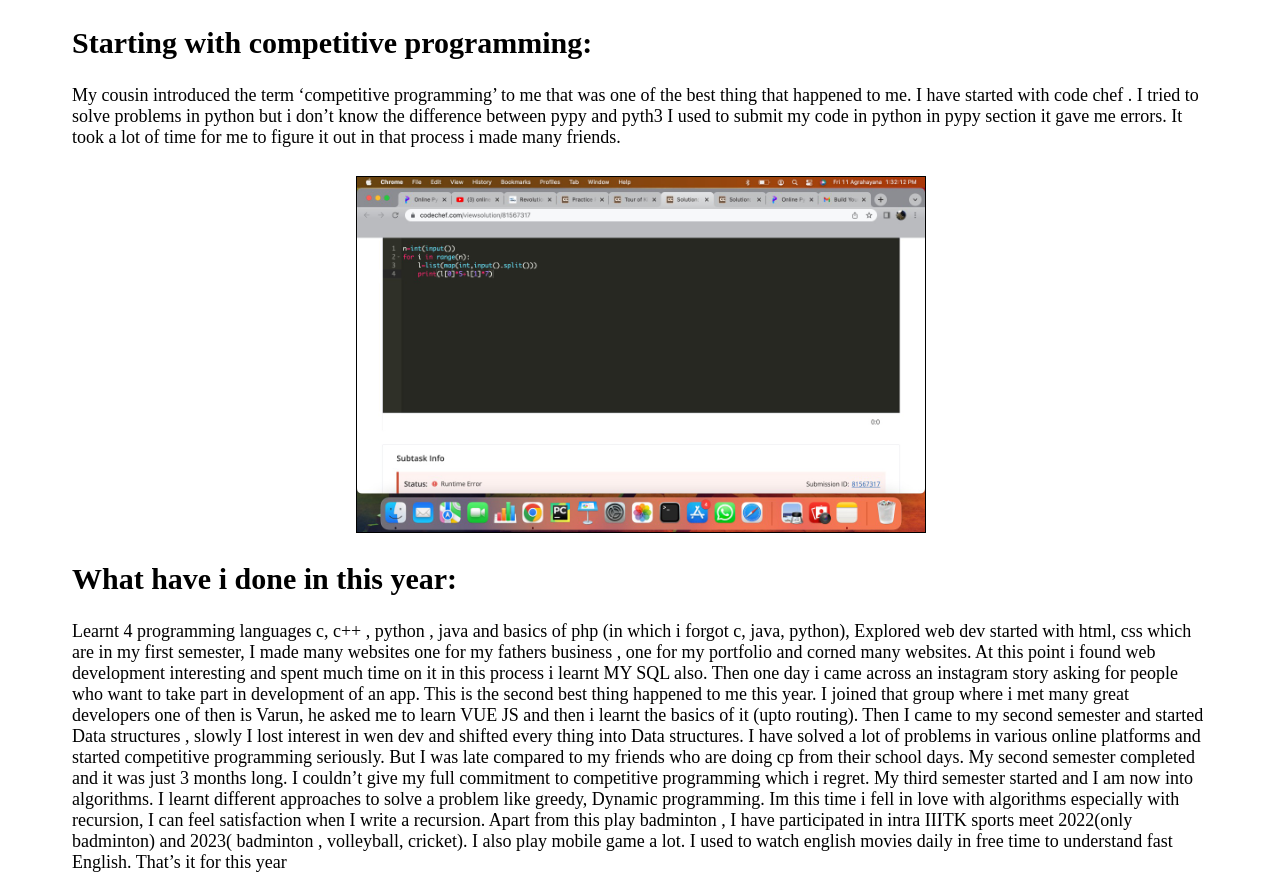
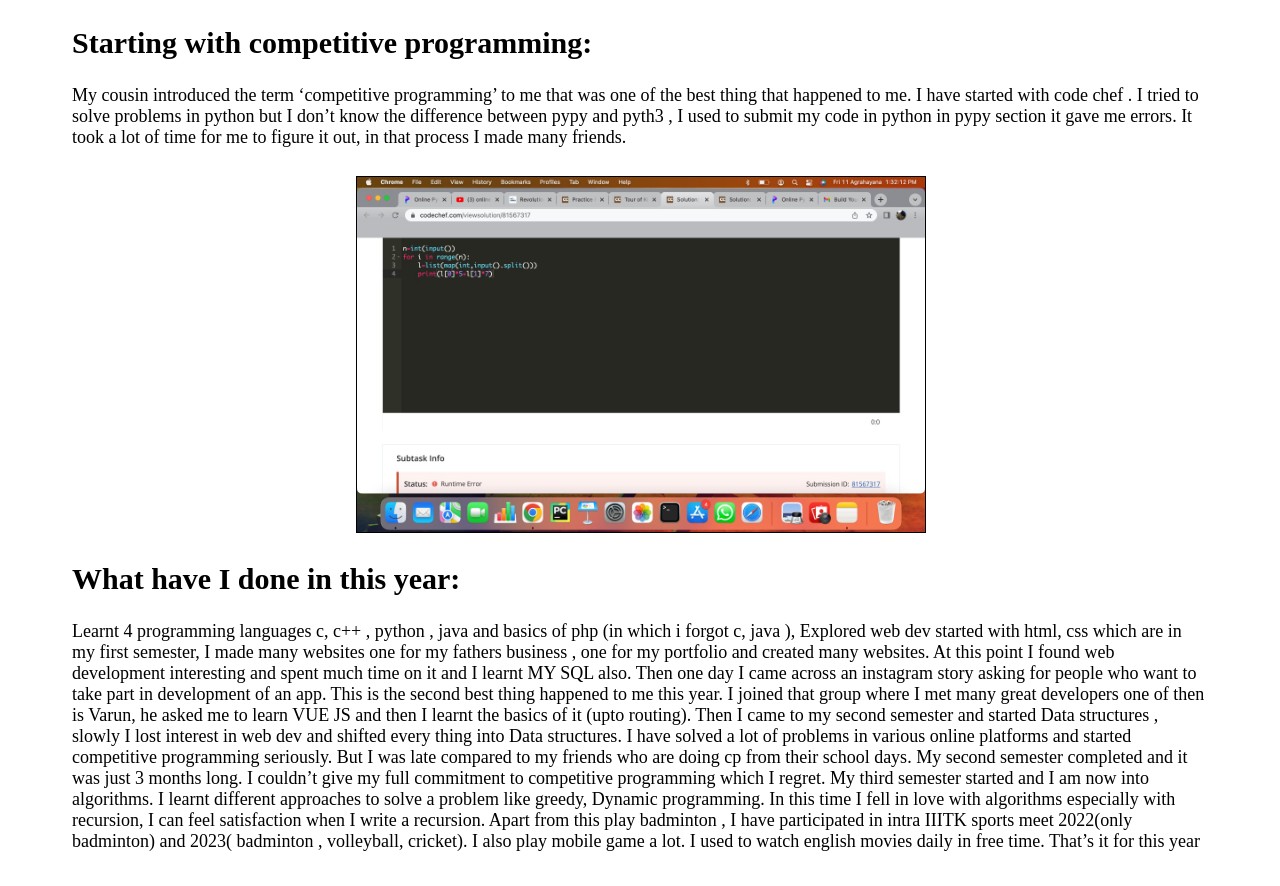
Before and after one commit to vishnusathwikreddy/vishnuwebsite, a plain HTML site: page 365days.html in a window 1280 px wide. Shown: the part 1133-2019 px from the top of the page. Drawn offline with Linux system fonts and the light colour scheme.

Commit message:
Update 365days.html

```diff
--- a/365days.html
+++ b/365days.html
@@ -9,25 +9,25 @@
     <h1 class="heading">What can 365 days do?</h1>
     <p class="paragraph">Hey guys in this blog I am going to describe my one year coding journey. Exactly one year before on 16-november-2022 I have joined in college . Before joining college I have zero knowledge on how to use computer . I have to ask my brother how to shut down my laptop. </p>
 
-       <p class="paragraph"> Let me tell me a story. Before joining college i wanted to know what a programming language is so I went to a neighbours house who knows a little bit of programming we started to write for adding two numbers in java. It took us 2 hours to write that code even after googling it.</p>
+       <p class="paragraph"> Let me tell me a story. Before joining college I wanted to know what a programming language is so I went to a neighbours house who knows a little bit of programming we started to write for adding two numbers in java. It took us 2 hours to write that code even after googling it.</p>
        <img src="firstcoding.jpg" class="codingimage"/>
        <h2 class="subheading">My journey of learning python:</h2>
-       <p class="paragraph">I came to college on 7-nov-2022 we had ten days till classes start on 16-nov. Out of enthusiasm I wanted to learn python. To learn that I took one of my previous school seniors next wave account I was allotted a room in 4th floor in meenachil hotel in iiit kottayam. At that time wifi is not available in hostel. and phones didn’t get any signals in our hostel. One day I got to know that in ground floor in one room wifi is coming and luckily it was my friends room. There started my journey of python.  I that room only in one place wifi works. I used to sit there for the whole day with worst wifi speed and learned python. At that time I don’t even know how to use an IDE I used to run a different file other than the required , with the help of my cousin and some youtube videos I figured it out. In that 10 days I have learnt python upto oops. By then my college started and hostel had new wifi for entire hostel .</p>
+       <p class="paragraph">I came to college on 7-nov-2022 we had ten days till classes start on 16-nov. Out of enthusiasm I wanted to learn python. To learn that I took one of my previous school seniors nxt wave account I was allotted a room in 4th floor in meenachil hotel in iiit kottayam. At that time wifi is not available in hostel and phones didn’t get any signals in our hostel. One day I got to know that in ground floor in one room wifi is coming and luckily it was my friends room. There started my journey of python.  I that room only in one place wifi works. I used to sit there for the whole day with worst wifi speed and learned python. At that time I don’t even know how to use an IDE I used to run a different file other than the required , with the help of my cousin and some youtube videos I figured it out. In that 10 days I have learnt python upto oops. By then my college started and hostel had new wifi for entire hostel .</p>
         <img src="code1.jpg" class="codingimage"/>
         <h2 class="subheading">Starting with competitive programming: </h2>
-        <p class="paragraph">My cousin introduced the term ‘competitive programming’ to me that was one of the best thing that happened to me. I have started with code chef . I tried to solve problems in python but i don’t know the difference between pypy and pyth3 I used to submit my code in python in pypy section it gave me errors. It took a lot of time for me to figure it out in that process i made many friends.</p>
+        <p class="paragraph">My cousin introduced the term ‘competitive programming’ to me that was one of the best thing that happened to me. I have started with code chef . I tried to solve problems in python but I don’t know the difference between pypy and pyth3 , I used to submit my code in python in pypy section it gave me errors. It took a lot of time for me to figure it out, in that process I made many friends.</p>
         <img src="coding2.jpg" class="codingimage"/>
-        <h2 class="subheading">What have i done in this year:</h2>
-        <p class="paragraph">Learnt 4 programming languages c, c++ , python , java and basics of php (in which i forgot c, java, python), Explored web dev started with html, css which are in my first semester, I made many websites one for my fathers business , one for my portfolio and corned many websites. At this point i found web development interesting and spent much time on it in this process i learnt MY SQL also. Then one day i came across an instagram story asking for people who want to take part in development of an app. This is the second best thing happened to me this year. I joined that group where i met many great developers one of then is Varun, he asked me to learn VUE JS and then i learnt the basics of it (upto routing). Then I came to my second semester and started Data structures , slowly I lost interest in wen dev and shifted every thing into Data structures. I have solved a lot of problems in various online platforms and started competitive programming seriously. But I was late compared to my friends who are doing cp from their school days. My second semester completed and it was just 3 months long.
-            I couldn’t give my full commitment to competitive programming which i regret. My third semester started and I am now into algorithms. I learnt different approaches to solve a problem like greedy, Dynamic programming. Im this time i fell in love with algorithms especially with recursion, I can feel satisfaction when I write a recursion. Apart  from this play badminton , I have participated in intra IIITK
-            sports meet 2022(only badminton) and 2023( badminton , volleyball, cricket). I also play mobile game a lot. I used to watch english movies daily in free time to understand fast English.
+        <h2 class="subheading">What have I done in this year:</h2>
+        <p class="paragraph">Learnt 4 programming languages c, c++ , python , java and basics of php (in which i forgot c, java ), Explored web dev started with html, css which are in my first semester, I made many websites one for my fathers business , one for my portfolio and created many websites. At this point I found web development interesting and spent much time on it and I learnt MY SQL also. Then one day I came across an instagram story asking for people who want to take part in development of an app. This is the second best thing happened to me this year. I joined that group where I met many great developers one of then is Varun, he asked me to learn VUE JS and then I learnt the basics of it (upto routing). Then I came to my second semester and started Data structures , slowly I lost interest in web dev and shifted every thing into Data structures. I have solved a lot of problems in various online platforms and started competitive programming seriously. But I was late compared to my friends who are doing cp from their school days. My second semester completed and it was just 3 months long.
+            I couldn’t give my full commitment to competitive programming which I regret. My third semester started and I am now into algorithms. I learnt different approaches to solve a problem like greedy, Dynamic programming. In this time I fell in love with algorithms especially with recursion, I can feel satisfaction when I write a recursion. Apart  from this play badminton , I have participated in intra IIITK
+            sports meet 2022(only badminton) and 2023( badminton , volleyball, cricket). I also play mobile game a lot. I used to watch english movies daily in free time.
             That’s it for this year</p>
         <img src="codechef.png" style="width:30%" />
         <img src="codeforces.png" style="width:30%" />
         <img src="leetcode.png" style="width:30%" />
         <img src="gfg.png" style="width:30%" />
         <h2 class="subheading">A lesson from these 365 days:</h2>
-        <p class="paragraph">I have learnt a lot and hustled a lot. Actually I don’t believe in these 6- month transformations and all if somebody asked me if I can do all these in one year I have said no but the things are miraculously done. If a below-average student who couldn’t clear jee and can do these from a tier-2 college then you can do even more. Just give time. I valuable thing I learnt is living 100 kgs for 10 days can’t give you a six pack but living 10 kgs for 100 days can give you six pack.</p>
+        <p class="paragraph">I have learnt a lot and hustled a lot. Actually I don’t believe in these 6- month transformations and all if somebody asked me if I can do all these in one year I would have said no but the things are miraculously done. If a below-average student who couldn’t clear jee and can do these from a tier-2 college then you can do even more. Just give time. I valuable thing I learnt is lifting 100 kgs for 10 days can’t give you a six pack but lifting 10 kgs for 100 days can give you six pack.</p>
         <h1 class="aih3">I hope my next 365 days goes better than these.</h1>
         <p>published on: Sunday, 19-11-2023 , 12:46:34 AM</p>
         <div style="margin-left:60%">
```
